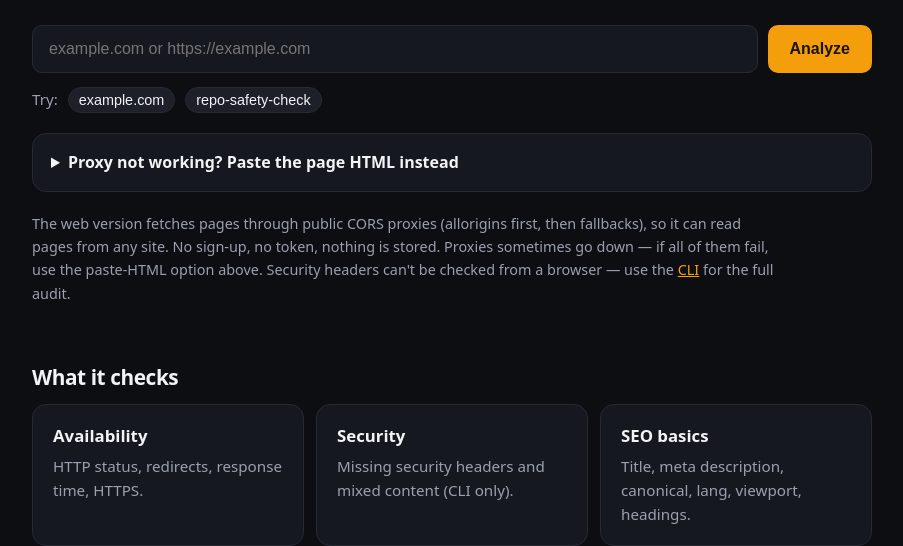
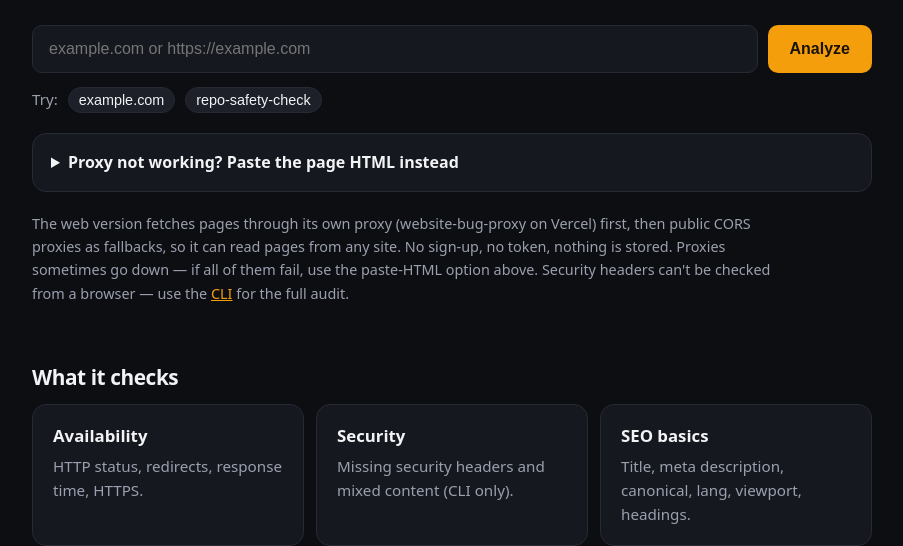
Before and after one commit to Akbar-Lab-droid/website-bug-analyzer, a plain HTML site: page docs/index.html in a window 1280 px wide. Shown: the part 276-822 px from the top of the page, without its empty margins (188-1091 px from the left). Drawn offline with Linux system fonts and the light colour scheme.

Commit message:
Use first-party Vercel proxy first, public proxies as fallback

```diff
--- a/docs/app.js
+++ b/docs/app.js
@@ -2,8 +2,9 @@
    Same checks as the CLI (analyzer.py) wherever the browser allows them:
    SEO, links, images, mixed content, unminified assets, AI-vs-human signals.
 
-   Pages are fetched through public CORS proxies (allorigins.win first,
-   then fallbacks), because a browser cannot fetch other sites directly.
+   Pages are fetched through a first-party proxy (website-bug-proxy on
+   Vercel) first, then public CORS proxies (allorigins.win and fallbacks),
+   because a browser cannot fetch other sites directly.
    Public proxies are flaky — any of them can be down — so the app retries
    across several proxies and never reports a proxy failure as a broken
    link. If every proxy fails, the "paste HTML" mode still works: it
@@ -17,6 +18,11 @@
    /get envelope ({ contents, status: { http_code } }); the rest return
    the raw page and the proxy's own HTTP status. */
 const PROXIES = [
+  {
+    name: "website-bug-proxy",
+    build: (url) => `https://website-bug-proxy.vercel.app/api/proxy?url=${encodeURIComponent(url)}`,
+    json: true,
+  },
   {
     name: "allorigins",
     build: (url) => `https://api.allorigins.win/get?url=${encodeURIComponent(url)}`,
--- a/docs/index.html
+++ b/docs/index.html
@@ -47,9 +47,10 @@
           <button id="paste-btn" type="button">Analyze pasted HTML</button>
         </div>
       </details>
-      <p class="proxy-note">The web version fetches pages through public
-      CORS proxies (allorigins first, then fallbacks), so it can read
-      pages from any site. No sign-up, no token, nothing is stored.
+      <p class="proxy-note">The web version fetches pages through its own
+      proxy (website-bug-proxy on Vercel) first, then public CORS proxies
+      as fallbacks, so it can read pages from any site. No sign-up, no
+      token, nothing is stored.
       Proxies sometimes go down — if all of them fail, use the paste-HTML
       option above. Security headers can't be checked from a browser —
       use the <a href="https://github.com/Akbar-Lab-Droid/website-bug-analyzer">CLI</a>
```
Also changed, not shown: 1 other file.
